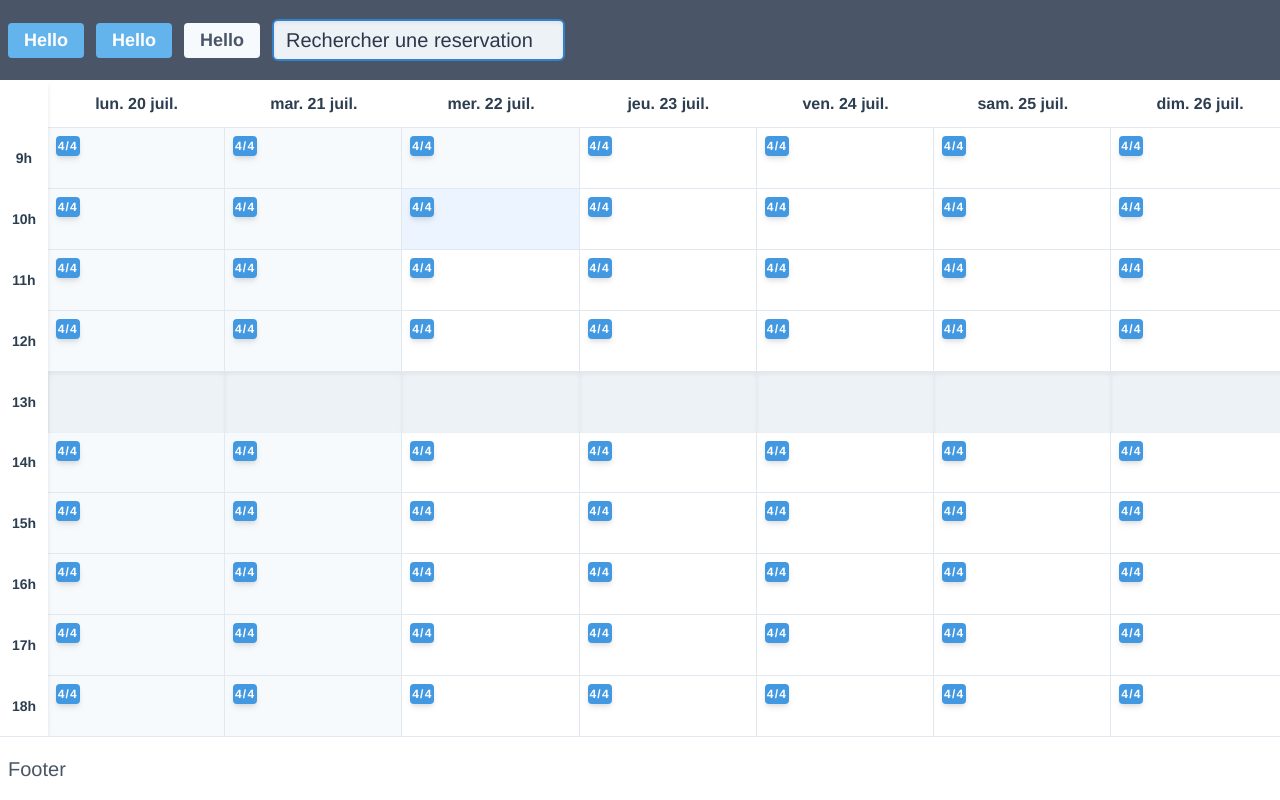
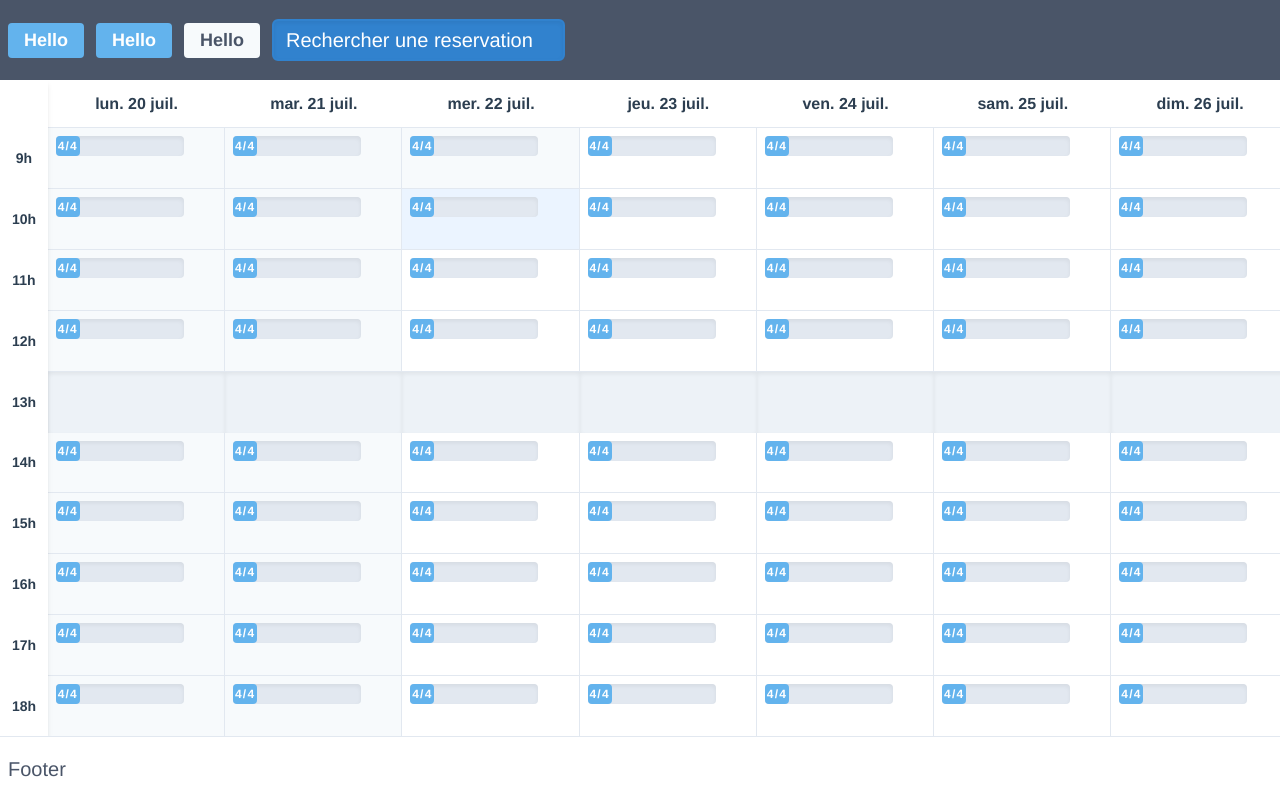
Before and after one commit to germsb/calandar-app, a Vue app: page / in a window 1280 px wide. Built offline with nearby package versions, Linux system fonts and the light colour scheme.

Commit message:
calandar style

```diff
--- a/src/App.vue
+++ b/src/App.vue
@@ -7,7 +7,7 @@
      <button class="ml-3 btn btn-blue">hello</button>
      <button class="ml-3 btn btn-gray">hello</button>
      <input
-     class="ml-3 rounded-md shadow-inner border-2 border-blue-600 bg-gray-200 focus:outline-none px-3 py-1 text-gray-900 placeholder-gray-800"
+     class="ml-3 rounded-md shadow-inner border-2 border-blue-600 bg-blue-600 focus:bg-white focus:outline-none px-3 py-1 text-gray-900 placeholder-white focus:placeholder-gray-700"
      type="text"
      placeholder="Rechercher une reservation"
      spellcheck="false"/>
--- a/src/components/Calandar.vue
+++ b/src/components/Calandar.vue
@@ -38,7 +38,10 @@
             v-if="!isOffHour(i)"
             :class="[isPastHour(date, i)]"
             class="h-full border-b border-r p-2  hover:bg-green-100 hover:shadow-inner font-bold text-gray-600 text-sm cursor-pointer">
-            <div class="w-6 h-5 shadow-md rounded bg-blue-500 text-xs text-white font-bold tracking-widest flex justify-center items-center">4/4</div>
+            <div class="w-32 h-5 rounded bg-gray-300 shadow-inner">
+              <div class="w-6 h-5 rounded bg-blue-400 text-xs text-white font-bold tracking-widest flex justify-center items-center">4/4</div>
+            </div>
+
           </div>
 
         </div>
```
